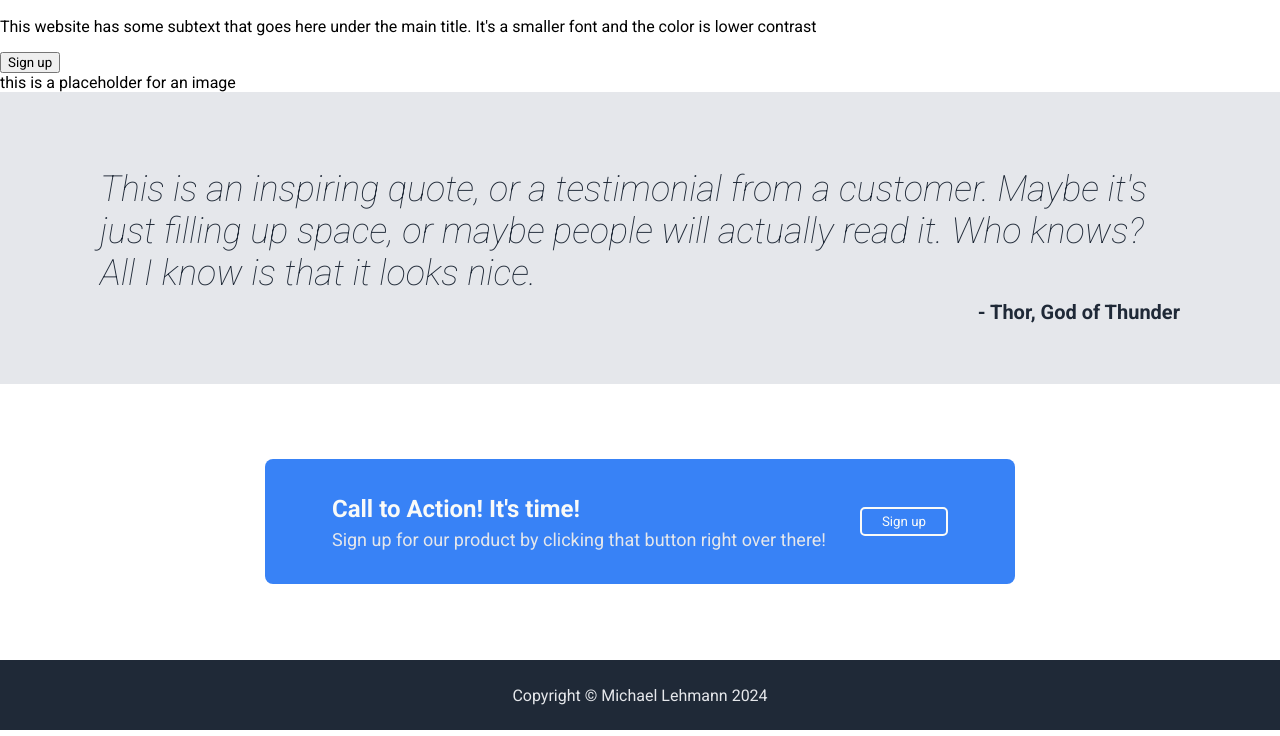
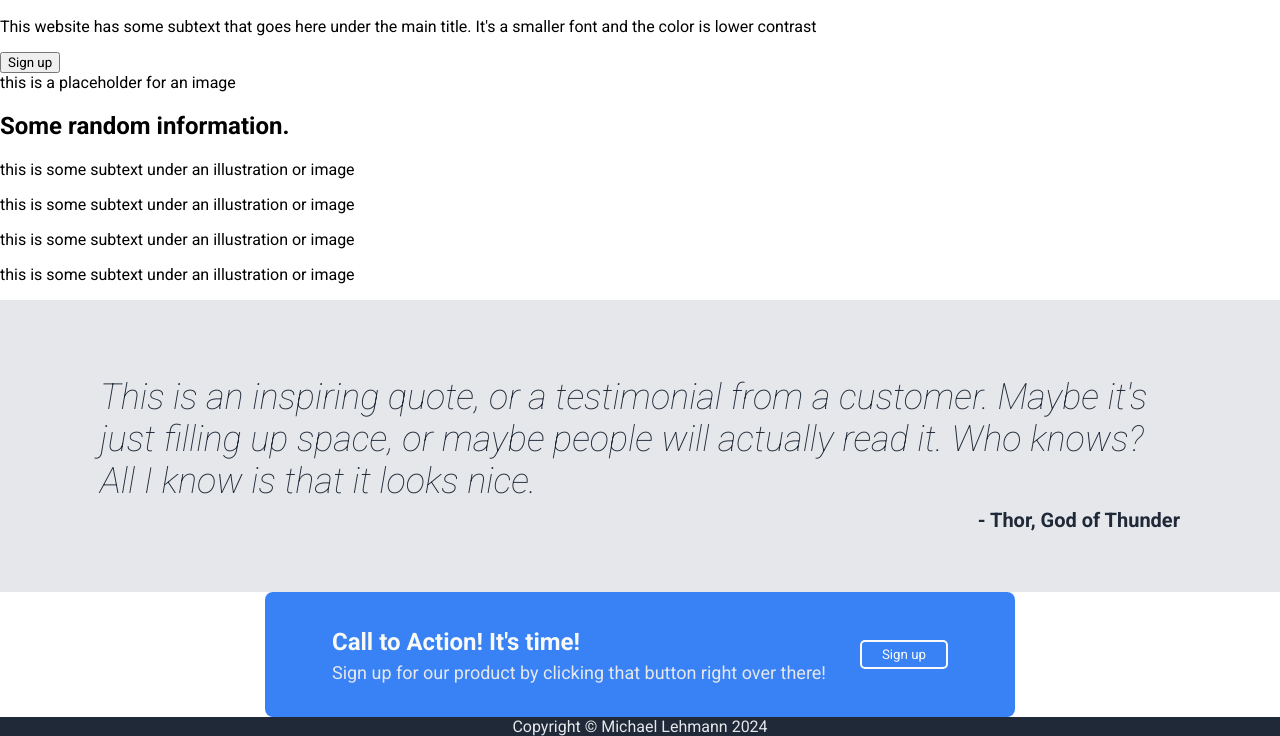
Before and after one commit to michaellehmann2/odin-landing-page, a plain HTML site: page index.html in a window 1280 px wide. Shown: the part 70-806 px from the top of the page. Drawn offline with Linux system fonts and the light colour scheme.

Commit message:
Add image-info section html

```diff
--- a/index.html
+++ b/index.html
@@ -29,6 +29,40 @@
             </div>
         </div>
 
+        <div class="image-info-section">
+            <h2>Some random information.</h2>
+            <div class="image-holder">
+                <div class="image-info-pair">
+                    <div class="info-image"></div>
+                    <p>
+                        this is some subtext under an illustration or
+                        image
+                    </p>
+                </div>
+                <div class="image-info-pair">
+                    <div class="info-image"></div>
+                    <p>
+                        this is some subtext under an illustration or
+                        image
+                    </p>
+                </div>
+                <div class="image-info-pair">
+                    <div class="info-image"></div>
+                    <p>
+                        this is some subtext under an illustration or
+                        image
+                    </p>
+                </div>
+                <div class="image-info-pair">
+                    <div class="info-image"></div>
+                    <p>
+                        this is some subtext under an illustration or
+                        image
+                    </p>
+                </div>
+            </div>
+        </div>
+
         <div class="quote-section">
             <div class="quote-holder">
                 <p class="quote-text">
```
